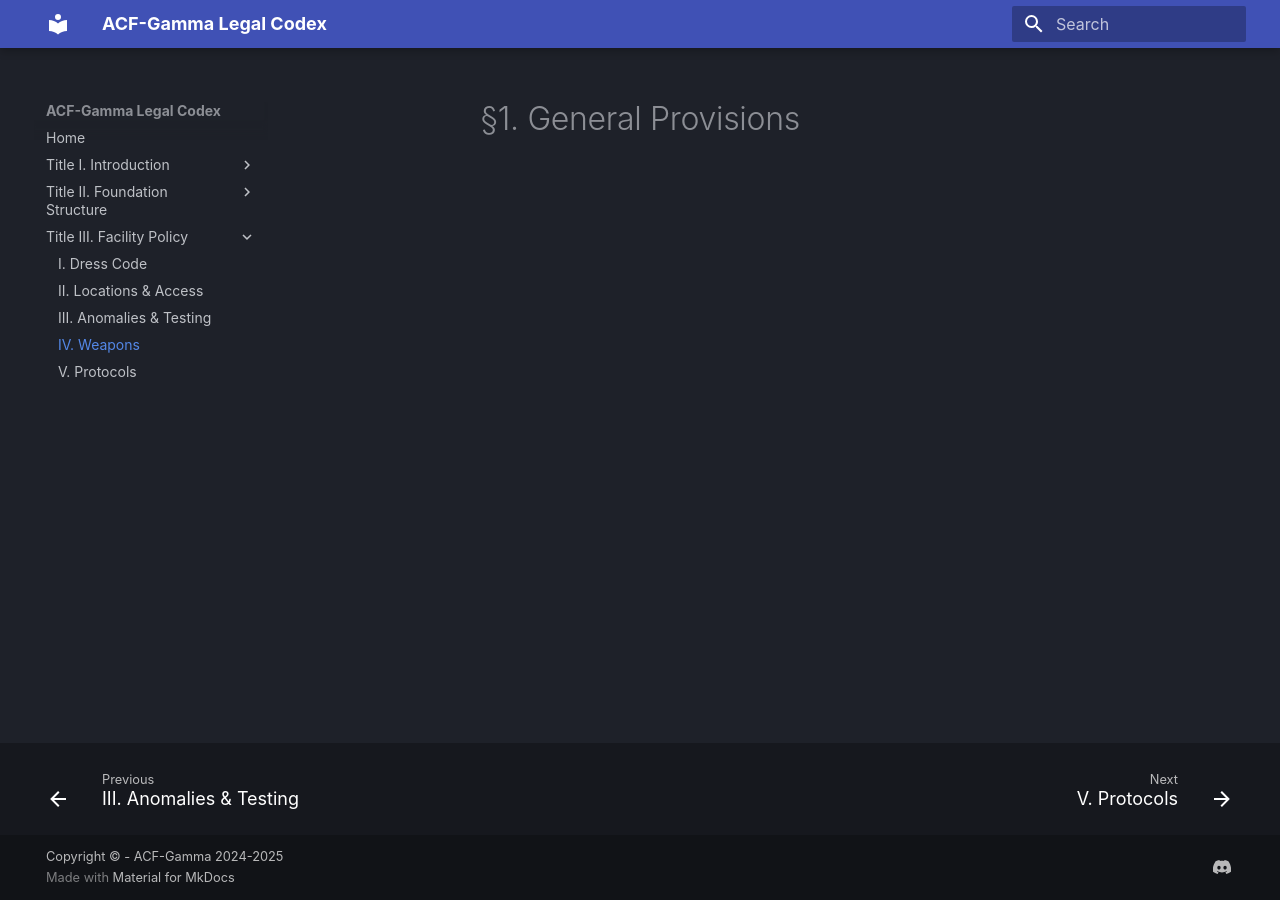
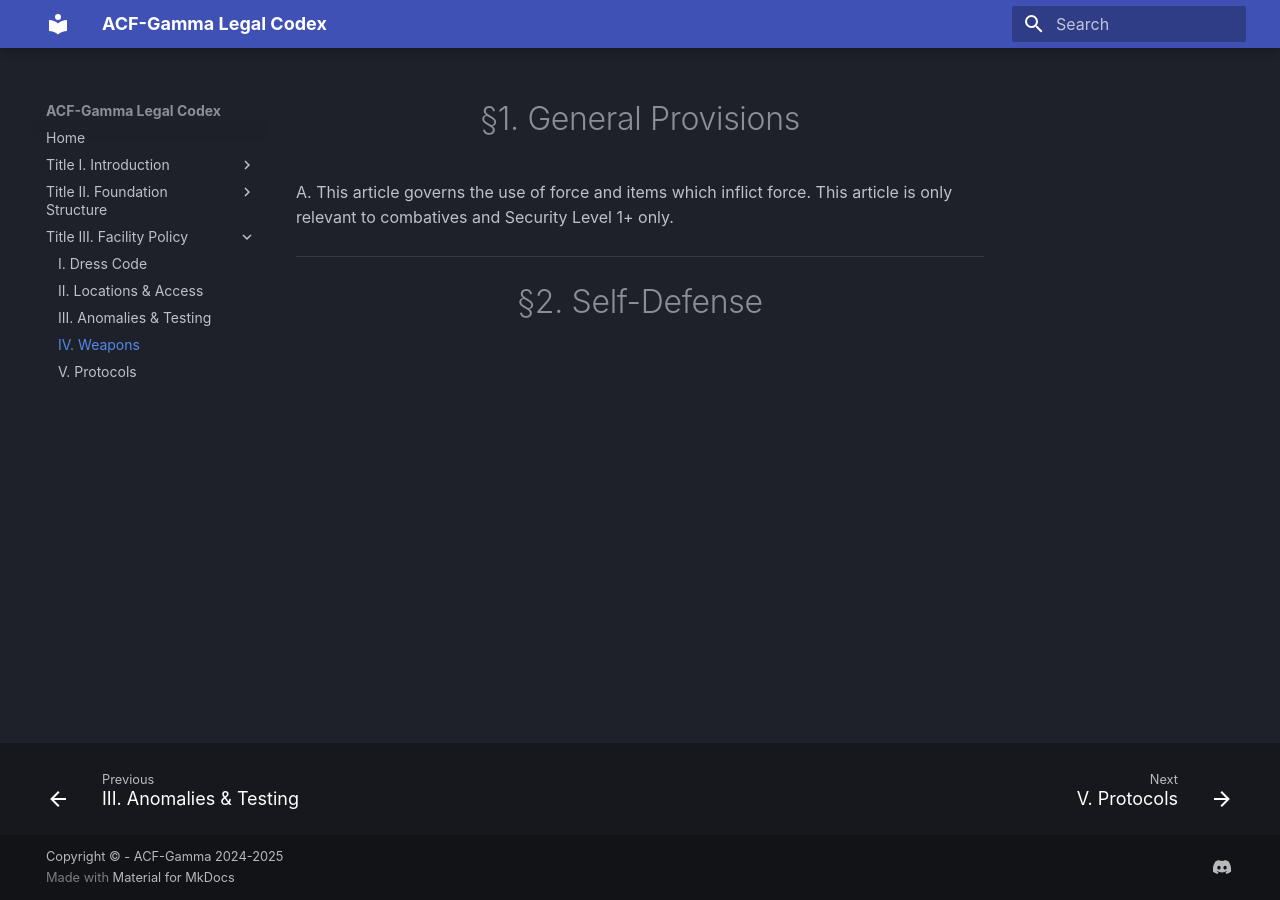
Before and after one commit to acf-gamma/legal-codex, an MkDocs documentation site: the page built from docs/Title III. Facility Policy/IV. Weapons.md, in a window 1280 px wide. Built offline with MkDocs 1.6.1 and Material for MkDocs 9.7.7, drawn with Linux system fonts in a browser that asks for light colours; some web fonts are replaced.

Commit message:
Update IV. Weapons.md

```diff
--- a/docs/Title III. Facility Policy/IV. Weapons.md
+++ b/docs/Title III. Facility Policy/IV. Weapons.md
@@ -3,3 +3,9 @@ title: IV. Weapons
 ---
 
 # §1. General Provisions
+
+A. This article governs the use of force and items which inflict force. This article is only relevant to combatives and Security Level 1+ only.
+
+---
+
+# §2. Self-Defense
```
